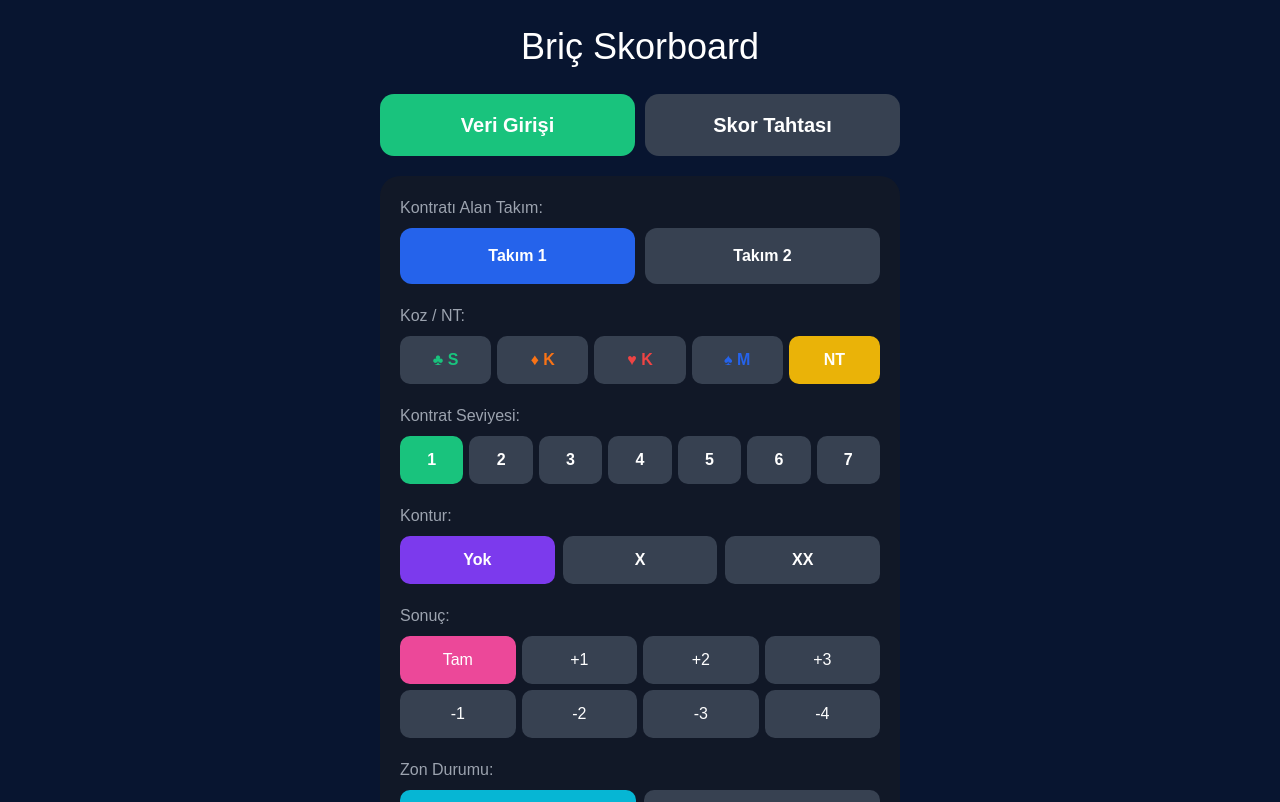
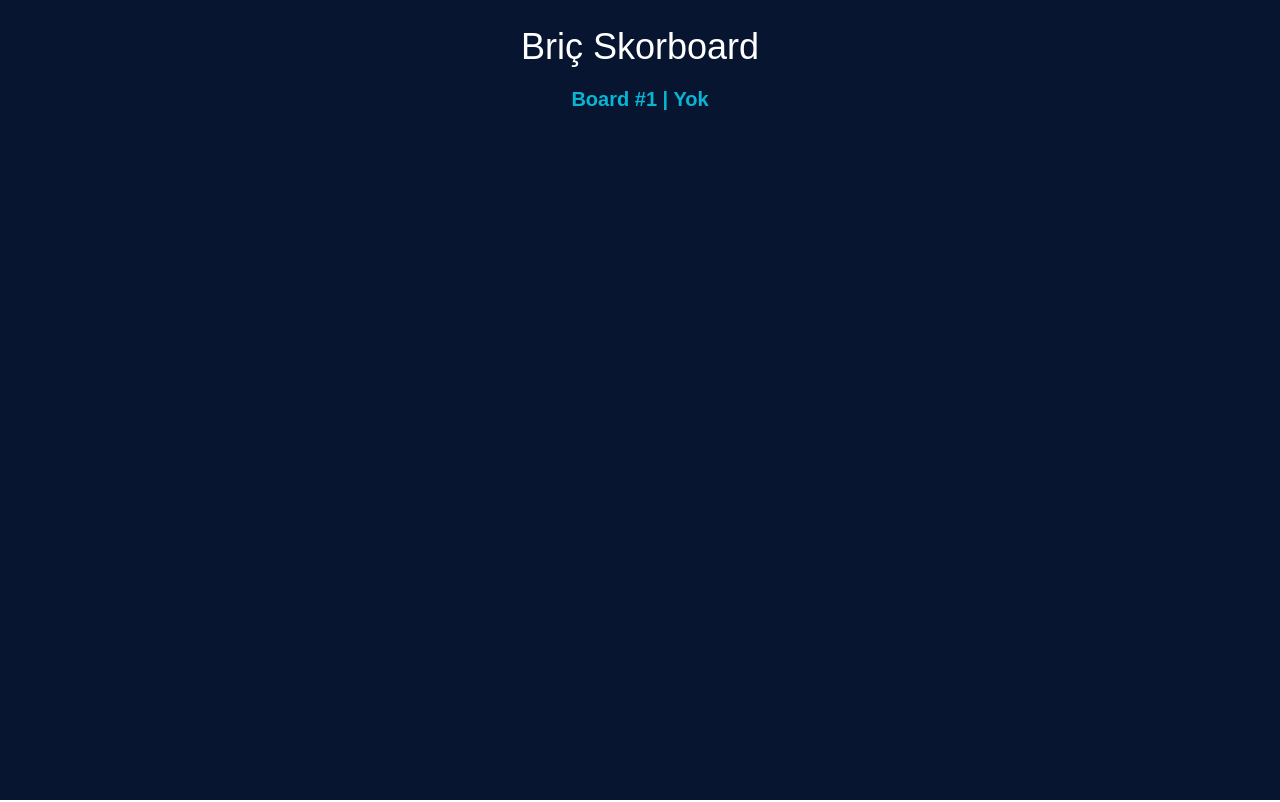
Before and after one commit to ederinoz/bric-skor, a React (Vite) app: page / in a window 1280 px wide. Shown: the top 802 px of the page. Built offline with nearby package versions, Linux system fonts and the light colour scheme.

Commit message:
Refactor App component and add otomatikZon function

```diff
--- a/src/App.jsx
+++ b/src/App.jsx
@@ -1,29 +1,89 @@
 import { useState, useEffect } from "react";
 
 export default function App() {
+
+  // =========================
+  // OTOMATİK ZON MOTORU
+  // =========================
+
+  function otomatikZon(board) {
+    const dongu = ((board - 1) % 16) + 1;
+
+    const tablo = {
+      1: "Yok",
+      2: "Biz Zon",
+      3: "Onlar Zon",
+      4: "Herkes Zon",
+      5: "Biz Zon",
+      6: "Onlar Zon",
+      7: "Herkes Zon",
+      8: "Yok",
+      9: "Onlar Zon",
+      10: "Herkes Zon",
+      11: "Yok",
+      12: "Biz Zon",
+      13: "Herkes Zon",
+      14: "Yok",
+      15: "Biz Zon",
+      16: "Onlar Zon",
+    };
+
+    return tablo[dongu];
+  }
+
   // =========================
   // LOCAL STORAGE SAFE
   // =========================
+
   const [eller, setEller] = useState(() => {
     try {
       const kayit = localStorage.getItem("eller");
       return kayit ? JSON.parse(kayit) : [];
-    } catch { return []; }
+    } catch {
+      return [];
+    }
   });
 
-  const [takim1Adi, setTakim1Adi] = useState(() => localStorage.getItem("takim1Adi") || "");
-  const [takim2Adi, setTakim2Adi] = useState(() => localStorage.getItem("takim2Adi") || "");
-  const [screen, setScreen] = useState(() => eller.length > 0 ? "skor" : "giris");
+  const [takim1Adi, setTakim1Adi] = useState(
+    () => localStorage.getItem("takim1Adi") || ""
+  );
 
-  useEffect(() => { localStorage.setItem("eller", JSON.stringify(eller)); }, [eller]);
-  useEffect(() => { localStorage.setItem("takim1Adi", takim1Adi); }, [takim1Adi]);
-  useEffect(() => { localStorage.setItem("takim2Adi", takim2Adi); }, [takim2Adi]);
+  const [takim2Adi, setTakim2Adi] = useState(
+    () => localStorage.getItem("takim2Adi") || ""
+  );
+
+  const [screen, setScreen] = useState(
+    () => (eller.length > 0 ? "skor" : "giris")
+  );
+
+  useEffect(() => {
+    localStorage.setItem("eller", JSON.stringify(eller));
+  }, [eller]);
+
+  useEffect(() => {
+    localStorage.setItem("takim1Adi", takim1Adi);
+  }, [takim1Adi]);
+
+  useEffect(() => {
+    localStorage.setItem("takim2Adi", takim2Adi);
+  }, [takim2Adi]);
+
+  // =========================
+  // BOARD
+  // =========================
+
+  const boardNo = eller.length + 1;
 
   // =========================
   // STATES
   // =========================
+
   const [takim1Mi, setTakim1Mi] = useState(true);
-  const [zon, setZon] = useState("Yok");
+
+  const [zon, setZon] = useState(() =>
+    otomatikZon(eller.length + 1)
+  );
+
   const [renk, setRenk] = useState("NT");
   const [seviye, setSeviye] = useState(1);
   const [kontur, setKontur] = useState("");
@@ -32,96 +92,203 @@ export default function App() {
   // =========================
   // SCORE ENGINE
   // =========================
+
   function hesaplaSkor() {
-    const vulnerable = zon === "Herkes Zon" || (zon === "Biz Zon" && takim1Mi) || (zon === "Onlar Zon" && !takim1Mi);
+
+    const vulnerable =
+      zon === "Herkes Zon" ||
+      (zon === "Biz Zon" && takim1Mi) ||
+      (zon === "Onlar Zon" && !takim1Mi);
+
     const major = renk === "Kupa" || renk === "Maça";
     const minor = renk === "Sinek" || renk === "Karo";
-    let eksik = sonuc.startsWith("-") ? Math.abs(Number(sonuc)) : 0;
-    let fazla = sonuc.startsWith("+") ? Number(sonuc.replace("+", "")) : 0;
+
+    let eksik = sonuc.startsWith("-")
+      ? Math.abs(Number(sonuc))
+      : 0;
+
+    let fazla = sonuc.startsWith("+")
+      ? Number(sonuc.replace("+", ""))
+      : 0;
+
+    // =========================
+    // BATTI
+    // =========================
 
     if (eksik > 0) {
+
       let ceza = 0;
-      if (kontur === "") ceza = eksik * (vulnerable ? 100 : 50);
+
+      if (kontur === "") {
+        ceza = eksik * (vulnerable ? 100 : 50);
+      }
+
       else if (kontur === "X") {
+
         if (!vulnerable) {
+
           if (eksik === 1) ceza = 100;
           else if (eksik === 2) ceza = 300;
           else if (eksik === 3) ceza = 500;
           else ceza = 500 + (eksik - 3) * 300;
+
         } else {
+
           if (eksik === 1) ceza = 200;
           else if (eksik === 2) ceza = 500;
           else if (eksik === 3) ceza = 800;
           else ceza = 800 + (eksik - 3) * 300;
         }
-      } else if (kontur === "XX") {
+      }
+
+      else if (kontur === "XX") {
+
         if (!vulnerable) {
+
           if (eksik === 1) ceza = 200;
           else if (eksik === 2) ceza = 600;
           else if (eksik === 3) ceza = 1000;
           else ceza = 1000 + (eksik - 3) * 600;
+
         } else {
+
           if (eksik === 1) ceza = 400;
           else if (eksik === 2) ceza = 1000;
           else if (eksik === 3) ceza = 1600;
           else ceza = 1600 + (eksik - 3) * 600;
         }
       }
-      return takim1Mi ? { t1: 0, t2: ceza } : { t1: ceza, t2: 0 };
+
+      return takim1Mi
+        ? { t1: 0, t2: ceza }
+        : { t1: ceza, t2: 0 };
     }
 
+    // =========================
+    // LÖVE PUANI
+    // =========================
+
     let lovePuani = 0;
+
     if (minor) lovePuani = seviye * 20;
     if (major) lovePuani = seviye * 30;
-    if (renk === "NT") lovePuani = 40 + (seviye - 1) * 30;
+
+    if (renk === "NT") {
+      lovePuani = 40 + (seviye - 1) * 30;
+    }
 
     let asilLovePuani = lovePuani;
+
     if (kontur === "X") asilLovePuani *= 2;
     if (kontur === "XX") asilLovePuani *= 4;
 
+    // =========================
+    // BONUS
+    // =========================
+
     let ikramiye = 0;
-    if (lovePuani >= 100) ikramiye += vulnerable ? 500 : 300;
-    else ikramiye += 50;
 
-    if (seviye === 6) ikramiye += vulnerable ? 750 : 500;
-    if (seviye === 7) ikramiye += vulnerable ? 1500 : 1000;
+    if (lovePuani >= 100) {
+      ikramiye += vulnerable ? 500 : 300;
+    } else {
+      ikramiye += 50;
+    }
+
+    if (seviye === 6) {
+      ikramiye += vulnerable ? 750 : 500;
+    }
+
+    if (seviye === 7) {
+      ikramiye += vulnerable ? 1500 : 1000;
+    }
+
     if (kontur === "X") ikramiye += 50;
     if (kontur === "XX") ikramiye += 100;
 
+    // =========================
+    // OVERTRICK
+    // =========================
+
     let overtrick = 0;
+
     if (fazla > 0) {
-      if (kontur === "") overtrick = fazla * (minor ? 20 : 30);
-      else if (kontur === "X") overtrick = fazla * (vulnerable ? 200 : 100);
-      else if (kontur === "XX") overtrick = fazla * (vulnerable ? 400 : 200);
+
+      if (kontur === "") {
+        overtrick = fazla * (minor ? 20 : 30);
+      }
+
+      else if (kontur === "X") {
+        overtrick = fazla * (vulnerable ? 200 : 100);
+      }
+
+      else if (kontur === "XX") {
+        overtrick = fazla * (vulnerable ? 400 : 200);
+      }
     }
 
-    const toplam = asilLovePuani + ikramiye + overtrick;
-    return takim1Mi ? { t1: toplam, t2: 0 } : { t1: 0, t2: toplam };
+    const toplam =
+      asilLovePuani +
+      ikramiye +
+      overtrick;
+
+    return takim1Mi
+      ? { t1: toplam, t2: 0 }
+      : { t1: 0, t2: toplam };
   }
 
+  // =========================
+  // ELİ KAYDET
+  // =========================
+
   function eliKaydet() {
+
     const skor = hesaplaSkor();
+
     const yeniEl = {
       id: Date.now(),
-      oynayanTakim: takim1Mi ? (takim1Adi || "Takım 1") : (takim2Adi || "Takım 2"),
+      board: boardNo,
+      oynayanTakim: takim1Mi
+        ? (takim1Adi || "Takım 1")
+        : (takim2Adi || "Takım 2"),
+
       kontrat: seviye + " " + renk,
-      kontur, sonuc, zon,
-      t1: skor.t1, t2: skor.t2,
+
+      kontur,
+      sonuc,
+      zon,
+
+      t1: skor.t1,
+      t2: skor.t2,
     };
+
     setEller((prev) => [yeniEl, ...prev]);
+
     setScreen("skor");
-    setSeviye(1); setRenk("NT"); setKontur(""); setSonuc("Tam");
+
+    // SONRAKİ BOARD İÇİN ZON
+    setZon(otomatikZon(boardNo + 1));
+
+    // RESET
+    setSeviye(1);
+    setRenk("NT");
+    setKontur("");
+    setSonuc("Tam");
   }
 
   function eliSil(id) {
-    setEller((prev) => prev.filter((el) => el.id !== id));
+    setEller((prev) =>
+      prev.filter((el) => el.id !== id)
+    );
   }
 
-  // ===================================
-  // KOZ / NT DİNAMİK RENK MOTORU
-  // ===================================
+  // =========================
+  // RENK STİL MOTORU
+  // =========================
+
   function getKozButonStyle(butonRengi) {
+
     const isSelected = renk === butonRengi;
+
     let baseBg = "#374151";
     let textColor = "#ffffff";
 
@@ -154,103 +321,38 @@ export default function App() {
   }
 
   return (
-    <div style={{ background: "#081530", minHeight: "100vh", color: "white", padding: 20, fontFamily: "Arial, sans-serif" }}>
-      <div style={{ maxWidth: 520, margin: "0 auto" }}>
-        <h1 style={{ fontSize: 36, marginBottom: 20, textAlign: "center" }}>Briç Skorboard</h1>
+    <div style={{
+      background: "#081530",
+      minHeight: "100vh",
+      color: "white",
+      padding: 20,
+      fontFamily: "Arial, sans-serif"
+    }}>
 
-        <div style={{ display: "grid", gridTemplateColumns: "1fr 1fr", gap: 10, marginBottom: 20 }}>
-          <button onClick={() => setScreen("giris")} style={{ padding: 16, borderRadius: 14, border: "none", background: screen === "giris" ? "#19c37d" : "#374151", color: "white", fontSize: 20, fontWeight: "bold", cursor: "pointer" }}>Veri Girişi</button>
-          <button onClick={() => setScreen("skor")} style={{ padding: 16, borderRadius: 14, border: "none", background: screen === "skor" ? "#19c37d" : "#374151", color: "white", fontSize: 20, fontWeight: "bold", cursor: "pointer" }}>Skor Tahtası</button>
+      <div style={{
+        maxWidth: 520,
+        margin: "0 auto"
+      }}>
+
+        <h1 style={{
+          fontSize: 36,
+          marginBottom: 10,
+          textAlign: "center"
+        }}>
+          Briç Skorboard
+        </h1>
+
+        <div style={{
+          textAlign: "center",
+          marginBottom: 20,
+          fontSize: 20,
+          fontWeight: "bold",
+          color: "#06b6d4"
+        }}>
+          Board #{boardNo} | {zon}
         </div>
 
-        {screen === "giris" && (
-          <div style={{ background: "#111827", padding: 20, borderRadius: 20 }}>
-            <label style={{ display: "block", marginBottom: 8, color: "#9ca3af" }}>Kontratı Alan Takım:</label>
-            <div style={{ display: "grid", gridTemplateColumns: "1fr 1fr", gap: 10, marginBottom: 20 }}>
-              <button onClick={() => setTakim1Mi(true)} style={{ padding: 16, borderRadius: 12, border: "none", background: takim1Mi ? "#2563eb" : "#374151", color: "white", fontWeight: "bold", cursor: "pointer" }}>{takim1Adi || "Takım 1"}</button>
-              <button onClick={() => setTakim1Mi(false)} style={{ padding: 16, borderRadius: 12, border: "none", background: !takim1Mi ? "#2563eb" : "#374151", color: "white", fontWeight: "bold", cursor: "pointer" }}>{takim2Adi || "Takım 2"}</button>
-            </div>
-
-            <label style={{ display: "block", marginBottom: 8, color: "#9ca3af" }}>Koz / NT:</label>
-            <div style={{ display: "grid", gridTemplateColumns: "repeat(5,1fr)", gap: 6, marginBottom: 20 }}>
-              <button type="button" onClick={() => setRenk("Sinek")} style={getKozButonStyle("Sinek")}>♣ S</button>
-              <button type="button" onClick={() => setRenk("Karo")} style={getKozButonStyle("Karo")}>♦ K</button>
-              <button type="button" onClick={() => setRenk("Kupa")} style={getKozButonStyle("Kupa")}>♥ K</button>
-              <button type="button" onClick={() => setRenk("Maça")} style={getKozButonStyle("Maça")}>♠ M</button>
-              <button type="button" onClick={() => setRenk("NT")} style={getKozButonStyle("NT")}>NT</button>
-            </div>
-
-            <label style={{ display: "block", marginBottom: 8, color: "#9ca3af" }}>Kontrat Seviyesi:</label>
-            <div style={{ display: "grid", gridTemplateColumns: "repeat(7,1fr)", gap: 6, marginBottom: 20 }}>
-              {[1, 2, 3, 4, 5, 6, 7].map((s) => (
-                <button key={s} onClick={() => setSeviye(s)} style={{ padding: 12, borderRadius: 10, border: "none", background: seviye === s ? "#19c37d" : "#374151", color: "white", fontWeight: "bold", cursor: "pointer" }}>{s}</button>
-              ))}
-            </div>
-
-            <label style={{ display: "block", marginBottom: 8, color: "#9ca3af" }}>Kontur:</label>
-            <div style={{ display: "grid", gridTemplateColumns: "1fr 1fr 1fr", gap: 8, marginBottom: 20 }}>
-              {["", "X", "XX"].map((k) => (
-                <button key={k} onClick={() => setKontur(k)} style={{ padding: 12, borderRadius: 10, border: "none", background: kontur === k ? "#7c3aed" : "#374151", color: "white", fontWeight: "bold", cursor: "pointer" }}>{k === "" ? "Yok" : k === "X" ? "X" : "XX"}</button>
-              ))}
-            </div>
-
-            <label style={{ display: "block", marginBottom: 8, color: "#9ca3af" }}>Sonuç:</label>
-            <div style={{ display: "grid", gridTemplateColumns: "repeat(4,1fr)", gap: 6, marginBottom: 20 }}>
-              {["Tam", "+1", "+2", "+3", "-1", "-2", "-3", "-4"].map((s) => (
-                <button key={s} onClick={() => setSonuc(s)} style={{ padding: 12, borderRadius: 10, border: "none", background: sonuc === s ? "#ec4899" : "#374151", color: "white", cursor: "pointer" }}>{s}</button>
-              ))}
-            </div>
-
-            <label style={{ display: "block", marginBottom: 8, color: "#9ca3af" }}>Zon Durumu:</label>
-            <div style={{ display: "grid", gridTemplateColumns: "1fr 1fr", gap: 8, marginBottom: 20 }}>
-              {["Yok", "Biz Zon", "Onlar Zon", "Herkes Zon"].map((z) => (
-                <button key={z} onClick={() => setZon(z)} style={{ padding: 12, borderRadius: 10, border: "none", background: zon === z ? "#06b6d4" : "#374151", color: "white", cursor: "pointer" }}>{z}</button>
-              ))}
-            </div>
-            <button onClick={eliKaydet} style={{ width: "100%", padding: 20, borderRadius: 14, border: "none", background: "#2563eb", color: "white", fontSize: 22, fontWeight: "bold", cursor: "pointer" }}>ELİ KAYDET</button>
-          </div>
-        )}
-
-        {screen === "skor" && (
-          <>
-            <div style={{ display: "grid", gridTemplateColumns: "1fr 1fr", gap: 10, marginBottom: 20 }}>
-              <input value={takim1Adi} onChange={(e) => setTakim1Adi(e.target.value)} placeholder="Takım 1 İsmi" style={{ padding: 14, borderRadius: 12, border: "none", fontSize: 16, background: "#111827", color: "white" }} />
-              <input value={takim2Adi} onChange={(e) => setTakim2Adi(e.target.value)} placeholder="Takım 2 İsmi" style={{ padding: 14, borderRadius: 12, border: "none", fontSize: 16, background: "#111827", color: "white" }} />
-            </div>
-
-            <div style={{ display: "grid", gridTemplateColumns: "1fr 1fr", gap: 10, marginBottom: 20 }}>
-              <div style={{ background: "#111827", padding: 20, borderRadius: 18, textAlign: "center", borderTop: "4px solid #19c37d" }}>
-                <div style={{ fontSize: 18, marginBottom: 8, color: "#9ca3af" }}>{takim1Adi || "Takım 1"}</div>
-                <div style={{ fontSize: 36, fontWeight: "bold" }}>{eller.reduce((a, b) => a + b.t1, 0)}</div>
-              </div>
-              <div style={{ background: "#111827", padding: 20, borderRadius: 18, textAlign: "center", borderTop: "4px solid #ef4444" }}>
-                <div style={{ fontSize: 18, marginBottom: 8, color: "#9ca3af" }}>{takim2Adi || "Takım 2"}</div>
-                <div style={{ fontSize: 36, fontWeight: "bold" }}>{eller.reduce((a, b) => a + b.t2, 0)}</div>
-              </div>
-            </div>
-
-            {eller.length === 0 ? (
-              <p style={{ textAlign: "center", color: "#6b7280", marginTop: 40 }}>Henüz oynanmış el yok.</p>
-            ) : (
-              eller.map((el) => (
-                <div key={el.id} style={{ background: "#111827", padding: 18, borderRadius: 16, marginBottom: 10, display: "flex", justifyContent: "space-between", alignItems: "center" }}>
-                  <div>
-                    <div style={{ fontSize: 18, fontWeight: "bold" }}>Oynayan: {el.oynayanTakim}</div>
-                    <div style={{ color: "#9ca3af", fontSize: 14, marginTop: 4 }}>{el.kontrat} {el.kontur} ({el.sonuc}) | {el.zon}</div>
-                  </div>
-                  <div style={{ textAlign: "right" }}>
-                    <div style={{ fontSize: 15, fontWeight: "bold" }}>T1: <span style={{ color: el.t1 > 0 ? "#19c37d" : "white" }}>+{el.t1}</span></div>
-                    <div style={{ fontSize: 15, fontWeight: "bold" }}>T2: <span style={{ color: el.t2 > 0 ? "#19c37d" : "white" }}>+{el.t2}</span></div>
-                    <button onClick={() => { if(window.confirm("Bu eli silmek istiyor musunuz?")) eliSil(el.id); }} style={{ marginTop: 6, padding: "4px 10px", borderRadius: 8, border: "none", background: "#dc2626", color: "white", fontSize: 12, cursor: "pointer" }}>Sil</button>
-                  </div>
-                </div>
-              ))
-            )}
-            {eller.length > 0 && (
-              <button onClick={() => { if (window.confirm("Tüm oyun geçmişini sıfırlamak istediğinize emin misiniz?")) { setEller([]); setTakim1Adi(""); setTakim2Adi(""); localStorage.removeItem("eller"); localStorage.removeItem("takim1Adi"); localStorage.removeItem("takim2Adi"); setScreen("giris"); } }} style={{ width: "100%", marginTop: 20, padding: 16, borderRadius: 14, border: "none", background: "#dc2626", color: "white", fontSize: 18, fontWeight: "bold", cursor: "pointer" }}>Oyunu Sıfırla</button>
-            )}
-          </>
-        )}
+        {/* DEVAMI ESKİ KODLA AYNI */}
       </div>
     </div>
   );
```
